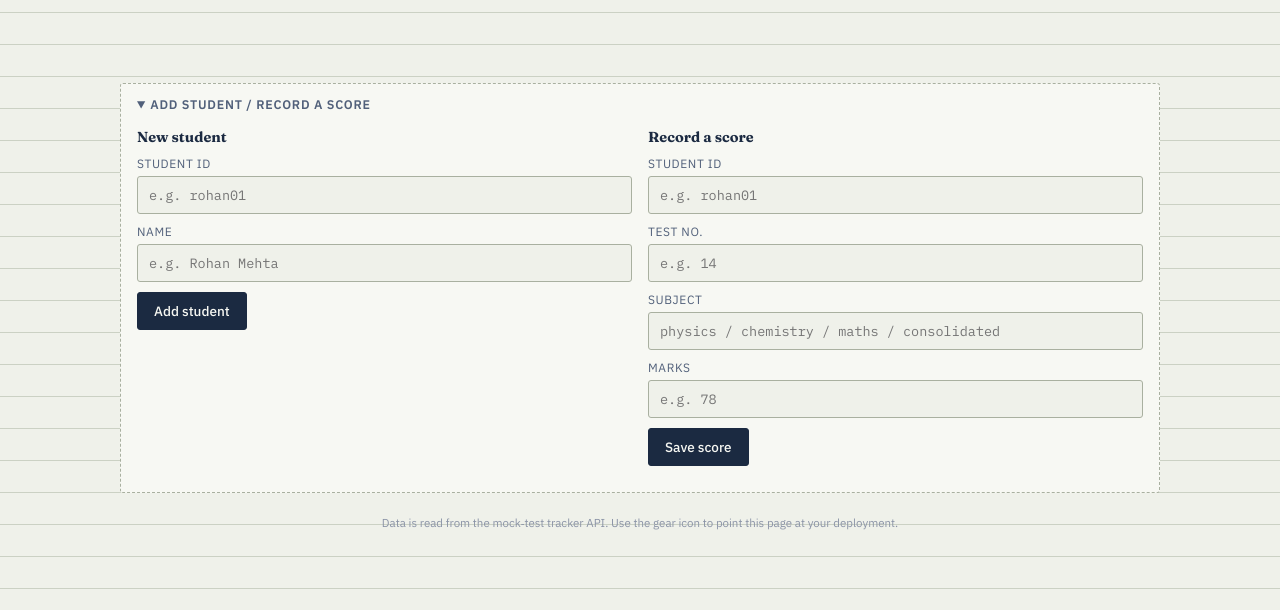
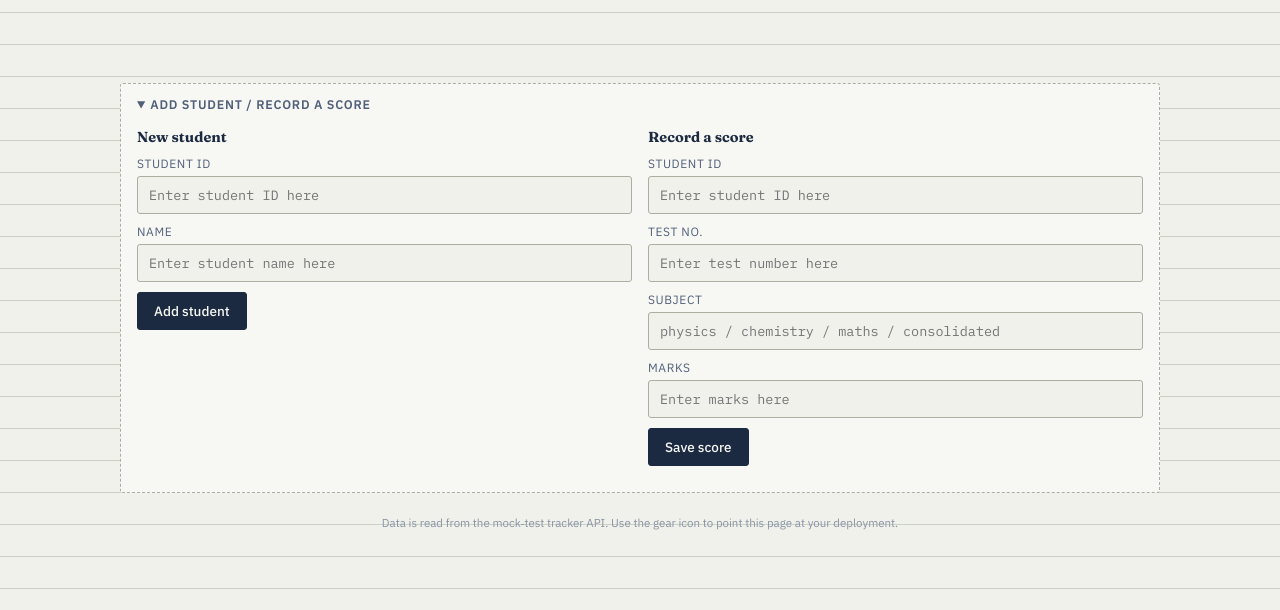
Before and after one commit to pavansweb/jut-analyzer-new-, a Flask app: page / in a window 1280 px wide, after a click on "ADD STUDENT / RECORD A SCORE". Shown: the part 308-918 px from the top of the page. Run offline with Flask 3, Linux system fonts and the light colour scheme.

Commit message:
Refactor input placeholders and stats layout
Updated input placeholders for student ID and name fields. Adjusted grid layout from 4 to 3 columns in stats section. Changed calculations to use marks instead of percentages for trend analysis.

```diff
--- a/templates/index.html
+++ b/templates/index.html
@@ -103,7 +103,7 @@
 
   /* ---------- Stat strip ---------- */
   .stats{
-    display:grid; grid-template-columns:repeat(4,1fr); gap:1px;
+    display:grid; grid-template-columns:repeat(3,1fr); gap:1px;
     background:var(--rule-strong); border:1px solid var(--rule-strong);
     margin-bottom:22px; border-radius:var(--radius); overflow:hidden;
   }
@@ -256,17 +256,17 @@
     <div class="admin-body">
       <div class="admin-block">
         <h4>New student</h4>
-        <div class="field"><label>Student ID</label><input id="ns-id" placeholder="e.g. rohan01" /></div>
-        <div class="field"><label>Name</label><input id="ns-name" placeholder="e.g. Rohan Mehta" /></div>
+        <div class="field"><label>Student ID</label><input id="ns-id" placeholder="Enter student ID here" /></div>
+        <div class="field"><label>Name</label><input id="ns-name" placeholder="Enter student name here" /></div>
         <button class="btn primary" id="ns-submit">Add student</button>
         <div class="admin-msg" id="ns-msg"></div>
       </div>
       <div class="admin-block">
         <h4>Record a score</h4>
-        <div class="field"><label>Student ID</label><input id="sc-student" placeholder="e.g. rohan01" /></div>
-        <div class="field"><label>Test no.</label><input id="sc-testno" type="number" min="1" placeholder="e.g. 14" /></div>
+        <div class="field"><label>Student ID</label><input id="sc-student" placeholder="Enter student ID here" /></div>
+        <div class="field"><label>Test no.</label><input id="sc-testno" type="number" min="1" placeholder="Enter test number here" /></div>
         <div class="field"><label>Subject</label><input id="sc-subject" placeholder="physics / chemistry / maths / consolidated" /></div>
-        <div class="field"><label>Marks</label><input id="sc-marks" type="number" step="any" placeholder="e.g. 78" /></div>
+        <div class="field"><label>Marks</label><input id="sc-marks" type="number" step="any" placeholder="Enter marks here" /></div>
         <button class="btn primary" id="sc-submit">Save score</button>
         <div class="admin-msg" id="sc-msg"></div>
       </div>
@@ -446,25 +446,23 @@
     wrap.className = "stats";
 
     const latest = testRows[testRows.length - 1];
-    const best = testRows.reduce((a,b) => (b.marks/b.max_marks > a.marks/a.max_marks ? b : a));
-    const avgPct = testRows.reduce((s,r) => s + (r.marks / r.max_marks) * 100, 0) / testRows.length;
+    const avgMarks = testRows.reduce((s,r) => s + r.marks, 0) / testRows.length;
 
     let trendLabel = "—", trendClass = "";
     if(testRows.length >= 6){
       const lastFive = testRows.slice(-5);
       const priorFive = testRows.slice(-10, -5);
       if(priorFive.length){
-        const avg = arr => arr.reduce((s,r) => s + (r.marks/r.max_marks)*100, 0) / arr.length;
+        const avg = arr => arr.reduce((s,r) => s + r.marks, 0) / arr.length;
         const diff = avg(lastFive) - avg(priorFive);
-        trendLabel = (diff >= 0 ? "+" : "") + diff.toFixed(1) + " pp";
+        trendLabel = (diff >= 0 ? "+" : "") + diff.toFixed(1) + " marks";
         trendClass = diff >= 0 ? "trend-up" : "trend-down";
       }
     }
 
     const stats = [
-      { label: "Latest — Test " + latest.test_no, value: latest.marks + " / " + latest.max_marks },
-      { label: "Best — Test " + best.test_no, value: best.marks + " / " + best.max_marks },
-      { label: "Average", value: avgPct.toFixed(1) + "%" },
+      { label: "Latest — Test " + latest.test_no, value: String(latest.marks) },
+      { label: "Average marks", value: avgMarks.toFixed(1) },
       { label: "5‑test trend", value: trendLabel, cls: trendClass },
     ];
 
@@ -486,14 +484,15 @@
 
     const maxTest = Math.max(...testRows.map(r => r.test_no));
     const minTest = Math.min(1, Math.min(...testRows.map(r => r.test_no)));
+    const marksMax = Math.max(...testRows.map(r => r.max_marks));
     const xScale = (t) => padL + ((t - minTest) / Math.max(1, (maxTest - minTest))) * plotW;
-    const yScale = (pct) => padT + plotH - (pct / 100) * plotH;
+    const yScale = (marks) => padT + plotH - (marks / marksMax) * plotH;
 
     let gridLines = "", axisLabelsY = "";
-    [0,25,50,75,100].forEach(p => {
-      const y = yScale(p);
+    [0, marksMax*0.25, marksMax*0.5, marksMax*0.75, marksMax].forEach(m => {
+      const y = yScale(m);
       gridLines += '<line class="grid-line" x1="' + padL + '" y1="' + y + '" x2="' + (W-padR) + '" y2="' + y + '"></line>';
-      axisLabelsY += '<text class="axis-label" x="' + (padL - 8) + '" y="' + (y+3) + '" text-anchor="end">' + p + '%</text>';
+      axisLabelsY += '<text class="axis-label" x="' + (padL - 8) + '" y="' + (y+3) + '" text-anchor="end">' + Math.round(m) + '</text>';
     });
 
     let axisLabelsX = "";
@@ -505,31 +504,29 @@
     }
 
     const points = testRows.map(r => {
-      const pct = (r.marks / r.max_marks) * 100;
-      return { x: xScale(r.test_no), y: yScale(pct), r };
+      return { x: xScale(r.test_no), y: yScale(r.marks), r };
     });
     const pathD = points.map((p,i) => (i===0?"M":"L") + p.x.toFixed(1) + " " + p.y.toFixed(1)).join(" ");
 
     let dots = "";
     points.forEach(p => {
-      const pct = ((p.r.marks / p.r.max_marks) * 100).toFixed(1);
       dots += '<circle class="data-dot" cx="' + p.x.toFixed(1) + '" cy="' + p.y.toFixed(1) + '" r="3.2">' +
-        '<title>Test ' + p.r.test_no + (p.r.date ? " (" + p.r.date + ")" : "") + ": " + p.r.marks + "/" + p.r.max_marks + " — " + pct + "%</title></circle>";
+        '<title>Test ' + p.r.test_no + ": " + p.r.marks + " marks</title></circle>";
     });
 
     let checkpoints = "";
     milestoneRows.forEach(m => {
       const x = xScale(m.test_no);
-      const y = yScale(m.avg_percentage);
+      const y = yScale(m.avg_marks);
       checkpoints +=
         '<line class="grid-line" x1="' + x + '" y1="' + padT + '" x2="' + x + '" y2="' + (H-padB) + '" stroke-dasharray="2,3"></line>' +
         '<rect class="checkpoint-dot" x="' + (x-5) + '" y="' + (y-5) + '" width="10" height="10" transform="rotate(45 ' + x + ' ' + y + ')">' +
-        '<title>Tests ' + m.tests_covered + ' average: ' + m.avg_marks + ' marks (' + m.avg_percentage + '%)</title></rect>' +
-        '<text class="avg-tick" x="' + x + '" y="' + (padT - 4) + '" text-anchor="middle">' + m.avg_percentage.toFixed(0) + '%</text>';
+        '<title>Tests ' + m.tests_covered + ' average: ' + m.avg_marks + ' marks</title></rect>' +
+        '<text class="avg-tick" x="' + x + '" y="' + (padT - 4) + '" text-anchor="middle">' + m.avg_marks.toFixed(0) + '</text>';
     });
 
     const svg =
-      '<svg class="chart" viewBox="0 0 ' + W + ' ' + H + '" preserveAspectRatio="xMidYMid meet" role="img" aria-label="Percentage scored by test number">' +
+      '<svg class="chart" viewBox="0 0 ' + W + ' ' + H + '" preserveAspectRatio="xMidYMid meet" role="img" aria-label="Marks scored by test number">' +
       gridLines +
       '<line class="axis-line" x1="' + padL + '" y1="' + (H-padB) + '" x2="' + (W-padR) + '" y2="' + (H-padB) + '"></line>' +
       '<line class="axis-line" x1="' + padL + '" y1="' + padT + '" x2="' + padL + '" y2="' + (H-padB) + '"></line>' +
@@ -540,7 +537,7 @@
 
     card.innerHTML =
       '<h2>' + SUBJECT_LABEL[state.currentSubject] + ' — score trend' +
-      '<span class="legend"><span><i class="line"></i>test %</span><span><i class="checkpoint"></i>10‑test avg</span></span></h2>' +
+      '<span class="legend"><span><i class="line"></i>marks</span><span><i class="checkpoint"></i>10‑test avg</span></span></h2>' +
       svg;
     return card;
   }
@@ -550,22 +547,19 @@
     card.className = "table-card";
     const showRank = state.currentSubject === "consolidated";
 
-    let thead = "<tr><th>Test</th><th>Date</th><th class='num'>Marks</th><th class='num'>Max</th><th class='num'>%</th>";
+    let thead = "<tr><th>Test</th><th class='num'>Marks</th>";
     if(showRank) thead += "<th class='num'>Rank</th>";
     thead += "</tr>";
 
     let tbody = "";
     rows.forEach(r => {
       if(r.cumulative){
-        tbody += '<tr class="milestone-row"><td class="ms-label" colspan="' + (showRank?6:5) + '">' +
+        tbody += '<tr class="milestone-row"><td class="ms-label" colspan="' + (showRank?3:2) + '">' +
           '10‑test average · tests ' + r.tests_covered + ' — ' +
-          r.avg_marks + ' marks avg (' + r.avg_percentage.toFixed(1) + '%)</td></tr>';
+          r.avg_marks + ' marks avg</td></tr>';
       } else {
-        const pct = (r.marks / r.max_marks) * 100;
-        const pctClass = pct >= 60 ? "pct-good" : (pct < 40 ? "pct-bad" : "");
-        tbody += "<tr><td>" + r.test_no + "</td><td>" + (r.date || "—") + "</td>" +
-          "<td class='num'>" + r.marks + "</td><td class='num'>" + r.max_marks + "</td>" +
-          "<td class='num " + pctClass + "'>" + pct.toFixed(1) + "%</td>";
+        tbody += "<tr><td>" + r.test_no + "</td>" +
+          "<td class='num'>" + r.marks + "</td>";
         if(showRank) tbody += "<td class='num'>" + (r.rank != null ? r.rank : "—") + "</td>";
         tbody += "</tr>";
       }
```
